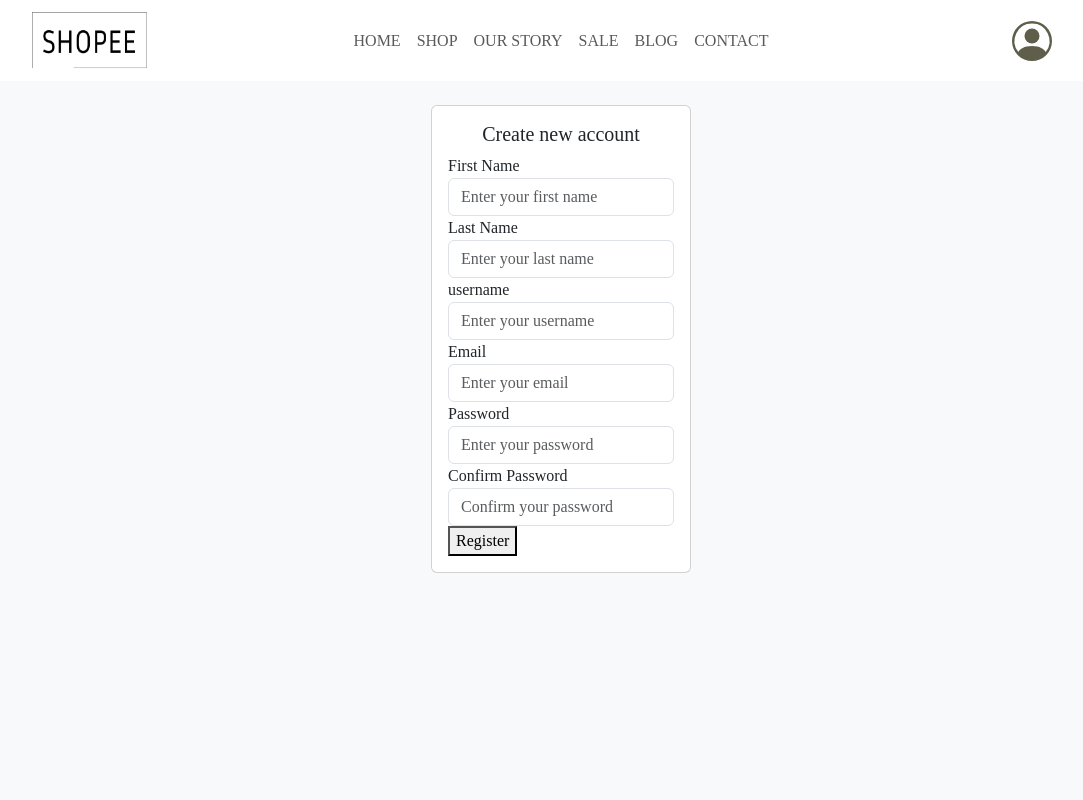
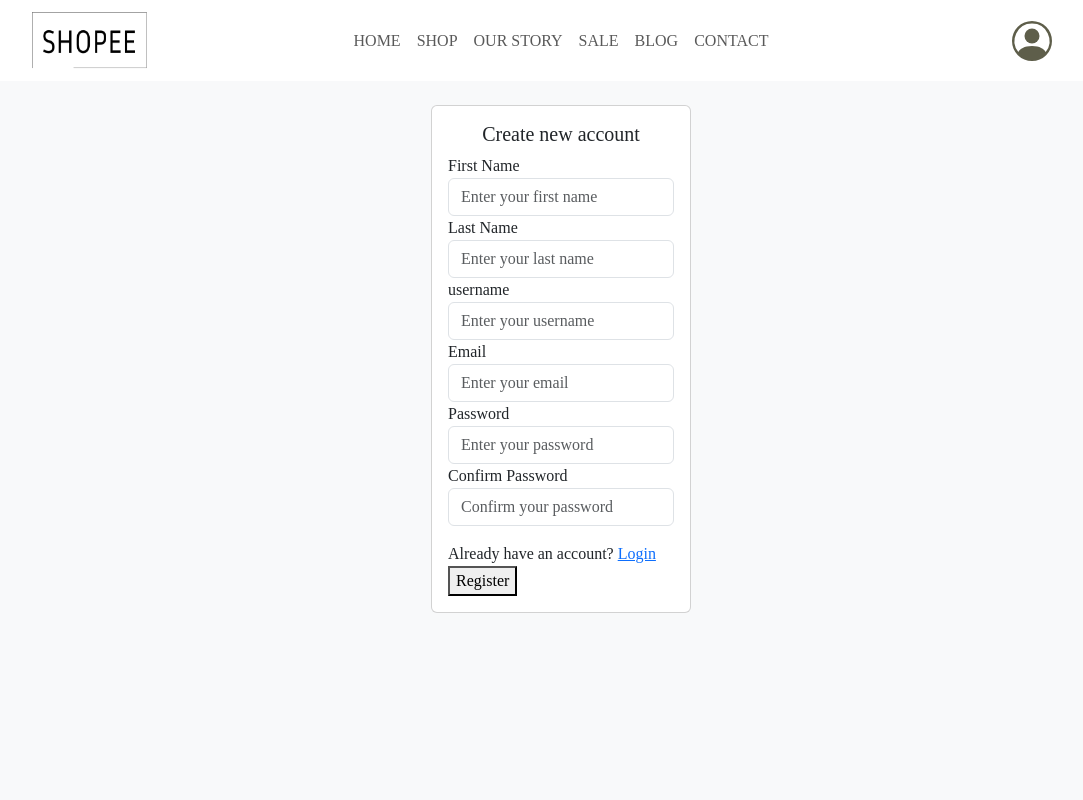
Before and after one commit to rithchanvirakboth/SHOPEE-ecommerce, a React (Create React App) app in the folder clients/: page /register in a window 1280 px wide. Shown: the top 800 px of the page, without its empty margins (79-1162 px from the left). Built offline with nearby package versions, Linux system fonts and the light colour scheme; a web font is replaced by a local one.

Commit message:
[frontend](notFound): apply not found page ui to client

```diff
--- a/clients/src/Features/Login/Loginpage.js
+++ b/clients/src/Features/Login/Loginpage.js
@@ -91,6 +91,18 @@ function Loginpage() {
                         Login
                       </button>
                     ),
+                    linkItem: [
+                      {
+                        link: "/register",
+                        linkName: "register",
+                        linkLabel: "Don't have an account?",
+                      },
+                      {
+                        link: "/forgotpassword",
+                        linkName: "forget",
+                        linkLabel: "Forgot password?",
+                      }
+                    ]
                   },
                 ],
               }}
--- a/clients/src/Features/NotFound/NotFound.js
+++ b/clients/src/Features/NotFound/NotFound.js
@@ -1,9 +1,35 @@
-import React from 'react'
-
+import React from "react";
+import errorLogo from "../../Assets/error-image.png";
 function NotFound() {
   return (
-    <div>NotFound</div>
-  )
+    <div className="NotFound container">
+      <div className="d-flex justify-content-center  align-items-center">
+        <div class="row">
+          <div class="col-12 col-lg-12 col-md-12 col-sm-12">
+            <div className="d-flex-flex-row">
+              <div className="pt-2">
+                <div className="logo">
+                <img src={errorLogo} alt="error" width="400px" />
+                </div>
+              </div>
+              <div className="pt-2 text-center">
+              <h1>404</h1>
+              <h2>Page Not Found</h2>
+              <p className="notFound-context">
+                The page you are looking for might have been removed had its name
+                changed or is temporarily unavailable.
+              </p>
+              <a href="/" className="btn-notfound">
+                Back to Home
+              </a>
+              </div>
+            </div>
+          </div>
+
+        </div>
+      </div>
+    </div>
+  );
 }
 
-export default NotFound
+export default NotFound;
--- a/clients/src/Features/Register/Registerpage.js
+++ b/clients/src/Features/Register/Registerpage.js
@@ -234,6 +234,13 @@ function Registerpage() {
                         Register
                       </button>
                     ),
+                    linkItem: [
+                      {
+                        link: "/login",
+                        linkName: "Login",
+                        linkLabel: "Already have an account?",
+                      },
+                    ]
                   },
                 ],
               }}
--- a/clients/src/Features/features.css
+++ b/clients/src/Features/features.css
@@ -2,3 +2,4 @@
 @import url('./Login/Loginpage.css');
 @import url('./Home/Homepage.css');
 @import url('./Profile/Profile.css');
+@import url('./NotFound/NotFound.css');
--- a/clients/src/components/Cardbox/Cardbox.css
+++ b/clients/src/components/Cardbox/Cardbox.css
@@ -29,7 +29,7 @@
 
 .form-group {
   margin-top: 5px;
-  width: 250px;
+  width: 500px;
 }
 
 .label {
@@ -48,3 +48,22 @@
   color: var(--menu-color-variant-2);
   font-size: 1.3rem;
 }
+
+.link {
+  font-size: 0.7rem;
+  color: #000000;
+  font-family: Arial, Helvetica, sans-serif ;
+  font-weight: 400;
+  letter-spacing: 1px;
+  text-decoration: none;
+}
+
+
+.redirect{
+  font-size: 0.7rem;
+  color: #000000;
+  font-family: Arial, Helvetica, sans-serif;
+  font-weight: 700;
+  letter-spacing: 1px;
+  text-decoration: none;
+}
--- a/clients/src/components/Cardbox/Cardbox.js
+++ b/clients/src/components/Cardbox/Cardbox.js
@@ -10,7 +10,18 @@ function Cardbox({ children }) {
             return (
               <div key={index} className="form-group">
                 {item.btnType === true ? (
-                  <div className="btn-group">{item.btn}</div>
+                  <>
+                  <div className="d-flex flex-row justify-content-between">
+                    {item.linkItem.map((link, index) => {
+                        return (
+                          <div key={index} className="pt-3">
+                            <span className="link me-1">{link.linkLabel}</span><a href={link.link} className="redirect">{link.linkName}</a>
+                          </div>
+                        );
+                      })}
+                    </div>
+                    <div className="btn-group">{item.btn}</div>
+                    </>
                 ) : (
                   <div className="form-col">
                     <label className="label">{item.label}</label>
```
Also changed, not shown: clients/src/Features/NotFound/NotFound.css (added, +42 -0 lines), clients/src/Assets/error-image.png (added).
